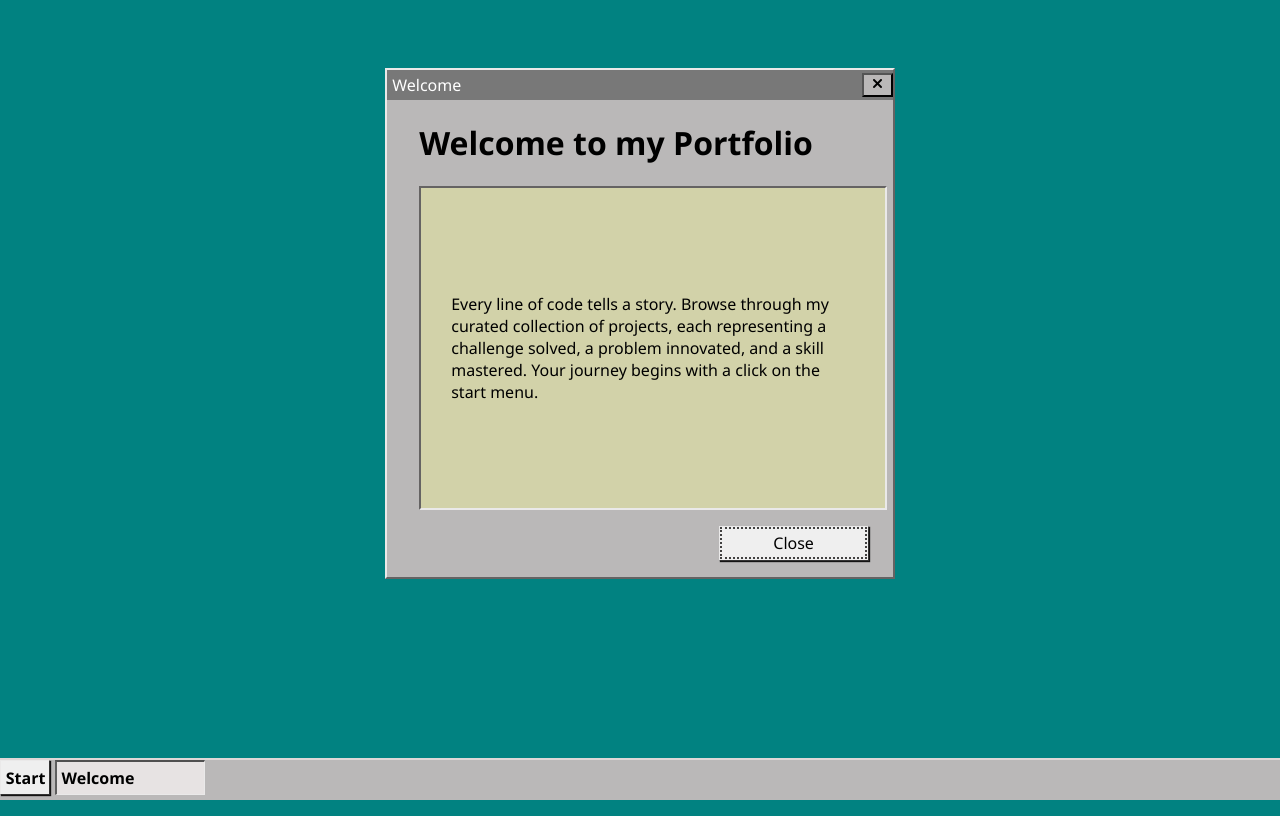
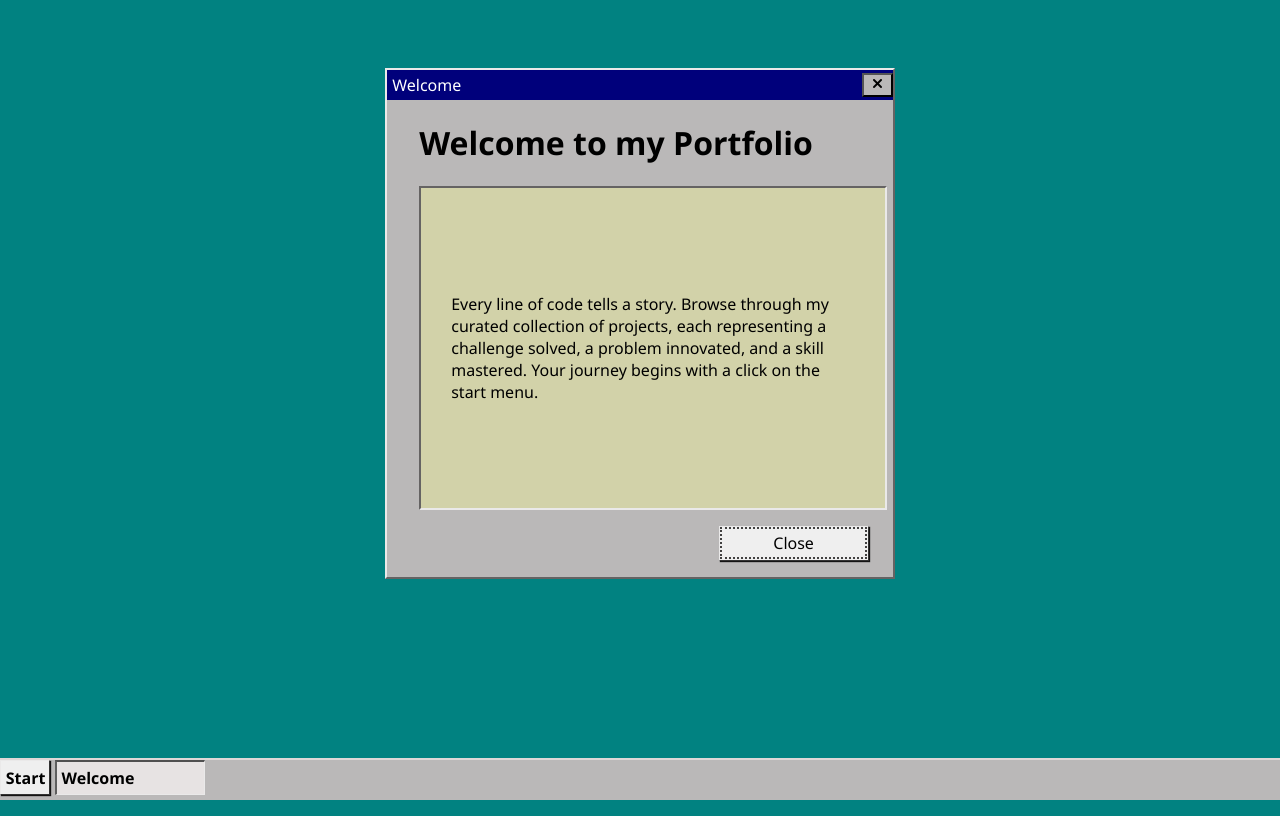
Before and after one commit to LisaEnBil/portfolio, a SvelteKit app: page / in a window 1280 px wide. Built offline with nearby package versions, Linux system fonts and the light colour scheme.

Commit message:
change header background color

```diff
--- a/src/components/infoHeader.svelte
+++ b/src/components/infoHeader.svelte
@@ -28,7 +28,7 @@
 <style>
     .header {
         height: 30px;
-        background-color: #787878;
+        background-color: #00007b;
         width: 100%;
         display: flex;
         align-items: center;
```
